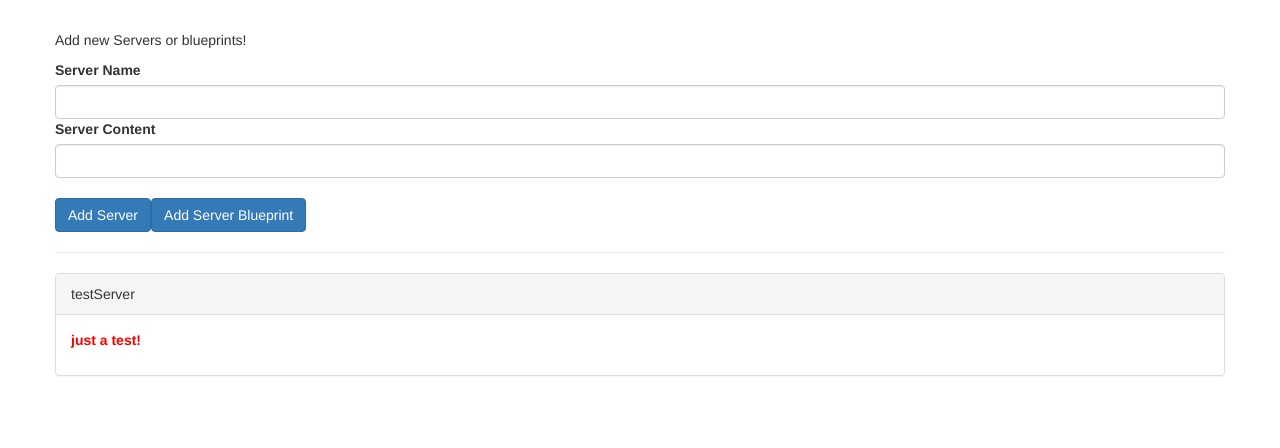
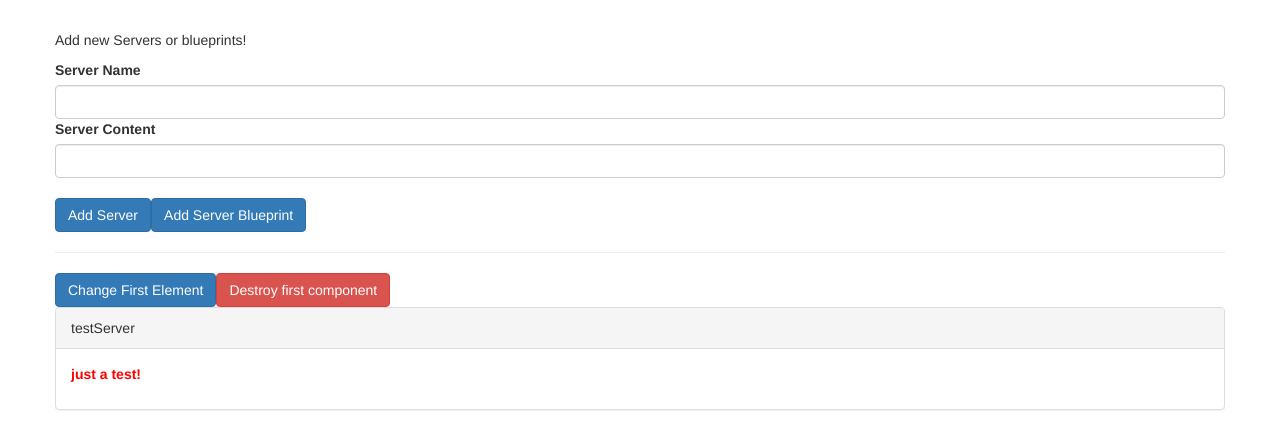
Before and after one commit to psanti93/cmp-databinding-start, an Angular app: page / in a window 1280 px wide. Shown: the top 448 px of the page. Built offline with nearby package versions, Linux system fonts and the light colour scheme.

Commit message:
provide samples of lifecycle hooks

```diff
--- a/src/app/app.component.html
+++ b/src/app/app.component.html
@@ -7,9 +7,11 @@
   <hr>
   <div class="row">
     <div class="col-xs-12">
+      <button class="btn btn-primary" (click)="onChangeFirst()">Change First Element</button>
+      <button class="btn btn-danger" (click)="onDestroyFirst()">Destroy first component</button>
       <!-- By default anything between your component tab in angular is lost -->
       <app-server-element
-      *ngFor="let serverElement of serverElements" [srvElement]="serverElement">
+      *ngFor="let serverElement of serverElements" [srvElement]="serverElement" [name]="serverElement.name">
       <p>
         <strong *ngIf="serverElement.type === 'server'" style="color: red">{{ serverElement.content }}</strong>
         <em *ngIf="serverElement.type === 'blueprint'">{{ serverElement.content }}</em>
--- a/src/app/app.component.ts
+++ b/src/app/app.component.ts
@@ -1,4 +1,4 @@
-import { Component } from '@angular/core';
+import { Component} from '@angular/core';
 
 @Component({
   selector: 'app-root',
@@ -23,4 +23,12 @@ export class AppComponent {
       content: blueprintData.serverContent
     });
   }
+
+  onChangeFirst(){
+    this.serverElements[0].name='Changed';
+  }
+
+  onDestroyFirst(){
+    this.serverElements.splice(0,1);
+  }
 }
--- a/src/app/server-element/server-element.component.html
+++ b/src/app/server-element/server-element.component.html
@@ -1,6 +1,7 @@
 <div
   class="panel panel-default">
-  <div class="panel-heading">{{ element.name }}</div>
+  <!-- <div class="panel-heading">{{ element.name }}</div> -->
+  <div class="panel-heading">{{ name }}</div>
   <div class="panel-body">
     <!-- adding this directive will now populate the tags in between you component tag app-server-element -->
     <ng-content></ng-content>
--- a/src/app/server-element/server-element.component.ts
+++ b/src/app/server-element/server-element.component.ts
@@ -1,4 +1,4 @@
-import { Component, OnInit, Input, ViewEncapsulation } from '@angular/core';
+import { Component, OnInit, Input, ViewEncapsulation, OnChanges, SimpleChanges, DoCheck, AfterContentChecked, AfterContentInit,AfterViewInit, AfterViewChecked, OnDestroy } from '@angular/core';
 
 @Component({
   selector: 'app-server-element',
@@ -6,7 +6,16 @@ import { Component, OnInit, Input, ViewEncapsulation } from '@angular/core';
   styleUrls: ['./server-element.component.css'],
   encapsulation: ViewEncapsulation.Emulated // if ViewEncapsulation.NONE anything added to this component's css will override the other components
 })
-export class ServerElementComponent implements OnInit {
+export class ServerElementComponent implements
+OnInit,
+OnChanges,
+DoCheck,
+AfterContentInit,
+AfterContentChecked,
+AfterViewInit,
+AfterViewChecked,
+OnDestroy
+ {
   // use @Input to make element property accessible outside server-element component you have the option to pass in an alias 'srvElement
   // NOTE: by default properites are only accessible to their individual component
   @Input('srvElement') //ability to have property be accessible for a parent component to use from the outside
@@ -15,9 +24,45 @@ export class ServerElementComponent implements OnInit {
     name: string,
     content: string,
   };
-  constructor() { }
+ @Input() name: string;
+  constructor() {
+    console.log('constructor called')
+  }
+  ngOnChanges(changes: SimpleChanges) {
+    console.log('ng-on-changes called')
+    console.log(changes)
 
+  }
   ngOnInit(): void {
+    console.log('ng-on-init-called')
+
   }
 
+ //gets called whenever there is a change called
+  ngDoCheck() {
+    console.log('ngdocheck called')
+  }
+  // only called once
+  ngAfterContentInit(){
+    console.log("ngAfterContent init called")
+  }
+
+  ngAfterContentChecked() {
+    console.log("ngAfterContent Checked called")
+
+  }
+
+  ngAfterViewInit()  {
+    console.log("ngAfterView Init called")
+
+  }
+
+
+  ngAfterViewChecked(): void  {
+    console.log("ngAfterView Checked called")
+
+  }
+  ngOnDestroy(): void {
+     console.log("ngOnDestroy called")
+  }
 }
```
